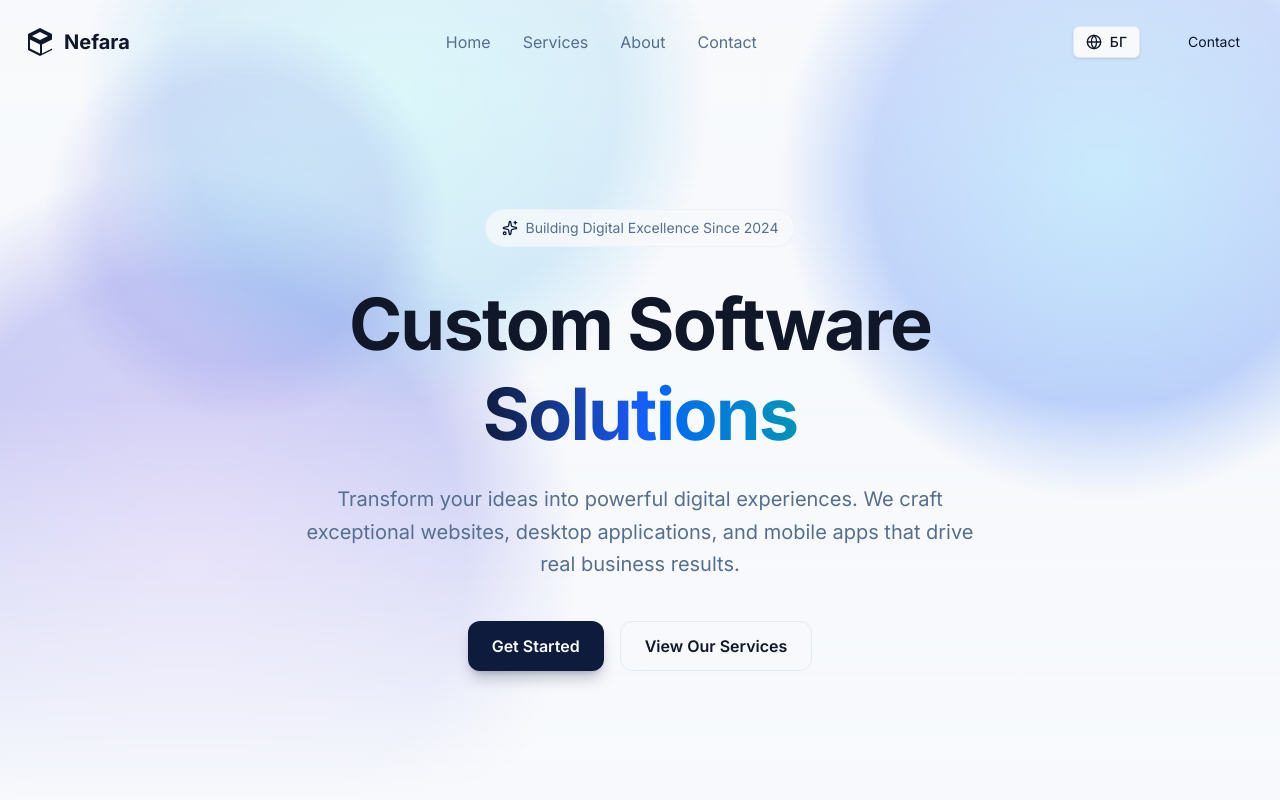
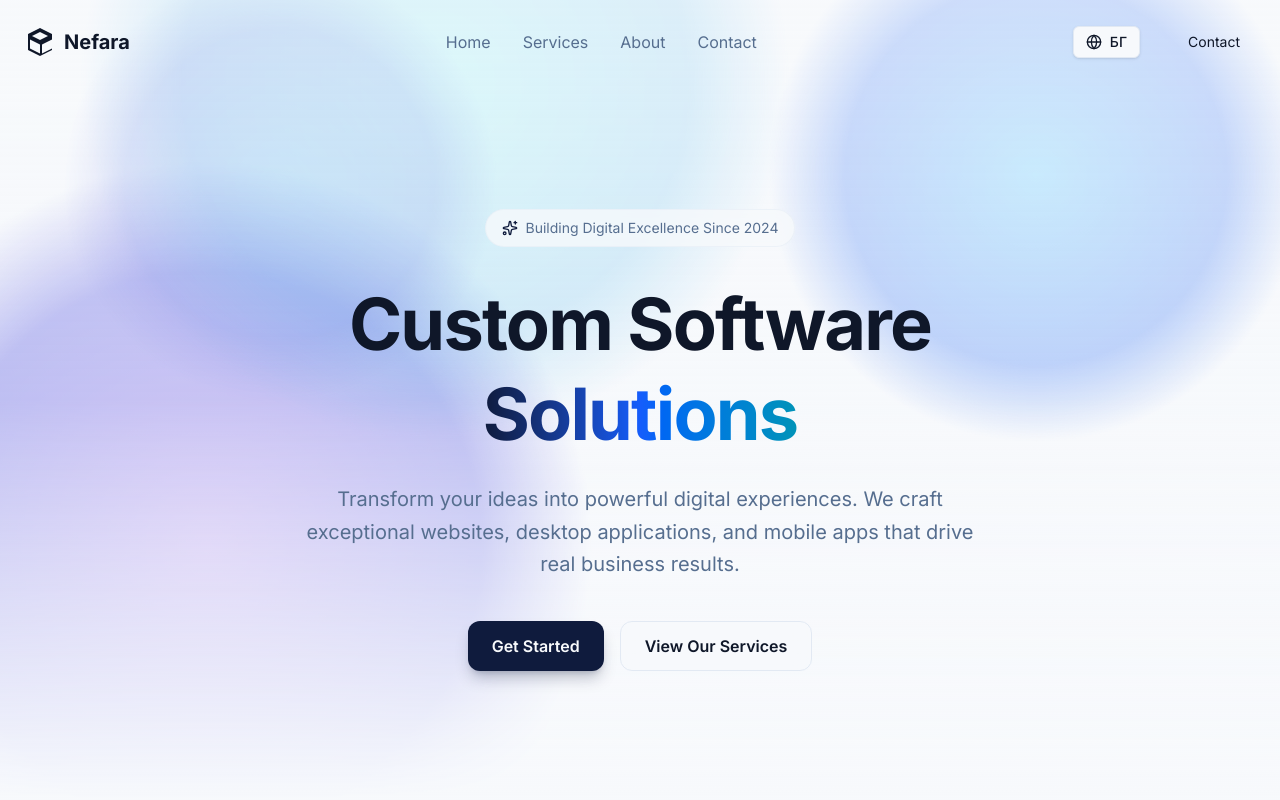
Before and after one commit to nefara-bg/Nefara-Web, a Next.js app in the folder client/: page /en in a window 1280 px wide. Shown: the top 800 px of the page. Built offline with nearby package versions, Linux system fonts and the light colour scheme.

Commit message:
Orb wobbling

```diff
--- a/client/src/app/globals.css
+++ b/client/src/app/globals.css
@@ -242,6 +242,67 @@
     animation: float 3s ease-in-out infinite;
     animation-delay: 1.5s;
   }
+
+  /* Hero section orb wobble animations */
+  @keyframes float-1 {
+    0%, 100% {
+      transform: translate(0, 0) scale(1) rotate(0deg);
+    }
+    25% {
+      transform: translate(60px, -50px) scale(1.1) rotate(15deg);
+    }
+    50% {
+      transform: translate(30px, -80px) scale(1.2) rotate(-10deg);
+    }
+    75% {
+      transform: translate(-40px, -30px) scale(0.9) rotate(20deg);
+    }
+  }
+
+  @keyframes float-2 {
+    0%, 100% {
+      transform: translate(0, 0) scale(1) rotate(0deg);
+    }
+    25% {
+      transform: translate(-70px, -40px) scale(1.15) rotate(-18deg);
+    }
+    50% {
+      transform: translate(-50px, -70px) scale(1.25) rotate(12deg);
+    }
+    75% {
+      transform: translate(50px, 40px) scale(0.85) rotate(-15deg);
+    }
+  }
+
+  @keyframes float-3 {
+    0%, 100% {
+      transform: translate(-50%, -50%) scale(1) rotate(0deg);
+    }
+    25% {
+      transform: translate(calc(-50% + 50px), calc(-50% - 60px)) scale(1.15) rotate(12deg);
+    }
+    50% {
+      transform: translate(calc(-50% + 70px), calc(-50% - 40px)) scale(1.3) rotate(-15deg);
+    }
+    75% {
+      transform: translate(calc(-50% + 30px), calc(-50% - 80px)) scale(1.2) rotate(18deg);
+    }
+  }
+
+  @keyframes float-4 {
+    0%, 100% {
+      transform: translate(0, 0) scale(1) rotate(0deg);
+    }
+    25% {
+      transform: translate(40px, -40px) scale(1.1) rotate(-12deg);
+    }
+    50% {
+      transform: translate(55px, -55px) scale(1.18) rotate(18deg);
+    }
+    75% {
+      transform: translate(25px, -25px) scale(1.05) rotate(-10deg);
+    }
+  }
 }
 
 /* Smooth scroll */
--- a/client/src/components/HeroSection/HeroSection.tsx
+++ b/client/src/components/HeroSection/HeroSection.tsx
@@ -28,16 +28,18 @@ export function HeroSection() {
                     className="absolute -top-24 -right-24 w-96 h-96 md:w-[600px] md:h-[600px] rounded-full opacity-40"
                     style={{
                         background: 'radial-gradient(circle, hsl(200, 100%, 60%) 0%, hsl(220, 90%, 55%) 50%, transparent 70%)',
-                        animation: 'float-1 20s ease-in-out infinite'
+                        animation: 'float-1 8s cubic-bezier(0.4, 0, 0.6, 1) infinite',
+                        willChange: 'transform'
                     }}
                 />
 
                 {/* Gradient Orb 2 - Bottom Left - Purple/Blue */}
                 <div
-                    className="absolute -bottom-32 -left-32 w-[500px] h-[500px] md:w-[700px] md:h-[700px] rounded-full opacity-30"
+                    className="absolute -bottom-32 -left-32 w-[500px] h-[500px] md:w-[700px] md:h-[700px] rounded-full opacity-40"
                     style={{
                         background: 'radial-gradient(circle, hsl(260, 75%, 60%) 0%, hsl(240, 70%, 50%) 50%, transparent 70%)',
-                        animation: 'float-2 25s ease-in-out infinite'
+                        animation: 'float-2 10s cubic-bezier(0.4, 0, 0.6, 1) infinite',
+                        willChange: 'transform'
                     }}
                 />
 
@@ -46,7 +48,8 @@ export function HeroSection() {
                     className="absolute top-1/2 left-1/2 -translate-x-1/2 -translate-y-1/2 w-[400px] h-[400px] md:w-[550px] md:h-[550px] rounded-full opacity-25"
                     style={{
                         background: 'radial-gradient(circle, hsl(180, 85%, 55%) 0%, hsl(200, 80%, 50%) 50%, transparent 70%)',
-                        animation: 'float-3 18s ease-in-out infinite'
+                        animation: 'float-3 4s cubic-bezier(0.4, 0, 0.6, 1) infinite',
+                        willChange: 'transform'
                     }}
                 />
 
@@ -55,7 +58,8 @@ export function HeroSection() {
                     className="absolute top-10 left-10 w-80 h-80 md:w-96 md:h-96 rounded-full opacity-20"
                     style={{
                         background: 'radial-gradient(circle, hsl(215, 80%, 60%) 0%, hsl(235, 70%, 55%) 50%, transparent 70%)',
-                        animation: 'float-4 22s ease-in-out infinite'
+                        animation: 'float-4 16s cubic-bezier(0.4, 0, 0.6, 1) infinite',
+                        willChange: 'transform'
                     }}
                 />
 
@@ -121,50 +125,6 @@ export function HeroSection() {
                 </motion.div>
             </div>
 
-            {/* CSS Animations */}
-            <style jsx>{`
-                @keyframes float-1 {
-                    0%, 100% {
-                        transform: translate(0, 0) scale(1);
-                    }
-                    33% {
-                        transform: translate(30px, -30px) scale(1.1);
-                    }
-                    66% {
-                        transform: translate(-20px, 20px) scale(0.9);
-                    }
-                }
-
-                @keyframes float-2 {
-                    0%, 100% {
-                        transform: translate(0, 0) scale(1);
-                    }
-                    33% {
-                        transform: translate(-40px, -25px) scale(1.15);
-                    }
-                    66% {
-                        transform: translate(25px, 30px) scale(0.85);
-                    }
-                }
-
-                @keyframes float-3 {
-                    0%, 100% {
-                        transform: translate(-50%, -50%) scale(1);
-                    }
-                    50% {
-                        transform: translate(calc(-50% + 40px), calc(-50% - 40px)) scale(1.2);
-                    }
-                }
-
-                @keyframes float-4 {
-                    0%, 100% {
-                        transform: translate(0, 0) scale(1) rotate(0deg);
-                    }
-                    50% {
-                        transform: translate(20px, -20px) scale(1.1) rotate(5deg);
-                    }
-                }
-            `}</style>
         </section>
     );
 }
```
